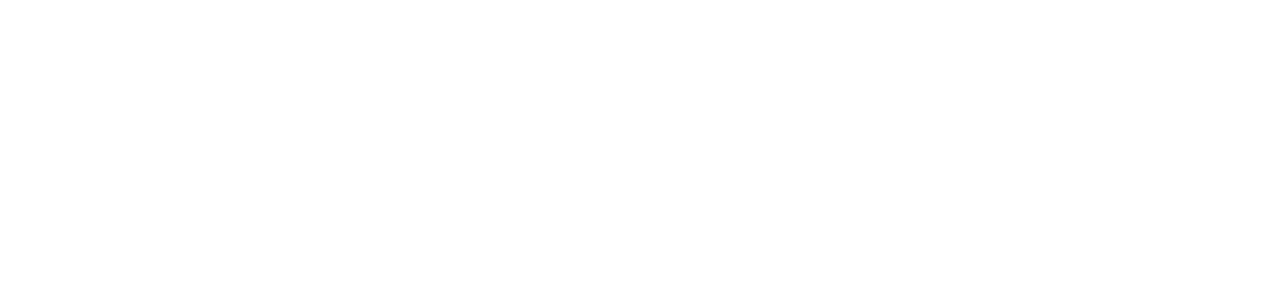
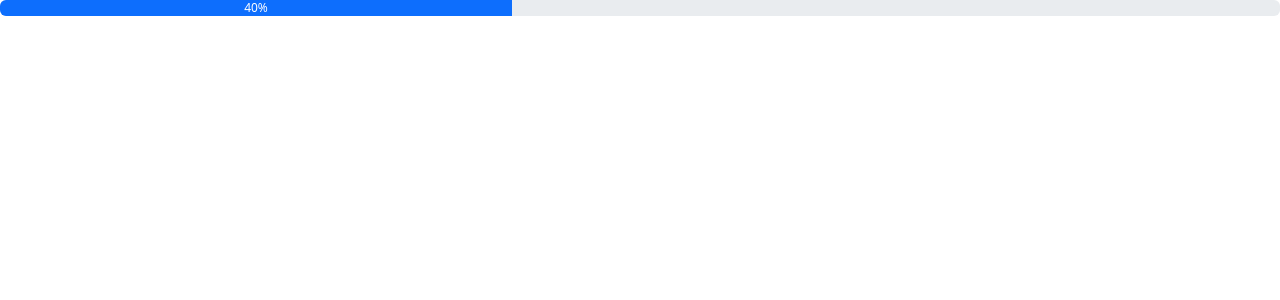
Before and after one commit to MarynaKulibaba/React-Hillel-hw, a React (Vite) app: page / in a window 1280 px wide. Shown: the top 300 px of the page. Built offline with nearby package versions, Linux system fonts and the light colour scheme.

Commit message:
task 88 completed

```diff
--- a/src/App.jsx
+++ b/src/App.jsx
@@ -1,8 +1,13 @@
 import React from "react";
+import Progress from "./components/Progress.jsx";
 
 class App extends React.Component {
   render() {
-    return <></>;
+    return (
+      <>
+        <Progress percentage={40} />
+      </>
+    );
   }
 }
 export default App;
--- /dev/null
+++ b/src/components/Progress.jsx
@@ -0,0 +1,29 @@
+import React from "react";
+import PropTypes from "prop-types";
+
+class Progress extends React.Component {
+  render() {
+    const { percentage } = this.props;
+    return (
+      <div className="progress">
+        <div
+          className="progress-bar"
+          role="progressbar"
+          aria-valuenow={percentage}
+          aria-valuemin="0"
+          aria-valuemax="100"
+          aria-label="progressbar"
+          style={{ width: percentage + "%" }}
+        >
+          {percentage + "%"}
+        </div>
+      </div>
+    );
+  }
+}
+
+Progress.propTypes = {
+  percentage: PropTypes.number.isRequired,
+};
+
+export default Progress;
```
